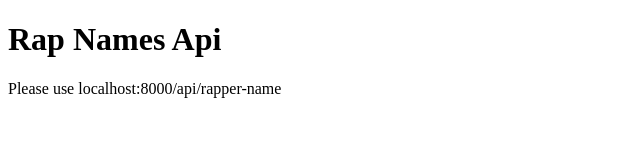
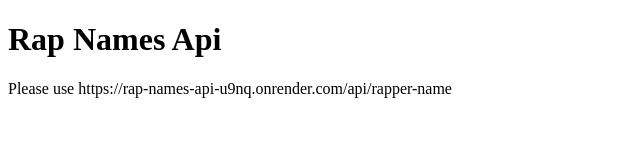
Before and after one commit to dkay9/rap-names-api, a website: page index.html in a window 1280 px wide. Shown: the whole page, without its empty margins (0-640 px from the left). Drawn offline with Linux system fonts and the light colour scheme.

Commit message:
updated html documentation

```diff
--- a/index.html
+++ b/index.html
@@ -7,6 +7,6 @@
 </head>
 <body>
     <h1>Rap Names Api</h1>
-    <p>Please use localhost:8000/api/rapper-name</p>
+    <p>Please use https://rap-names-api-u9nq.onrender.com/api/rapper-name</p>
 </body>
 </html>
```
